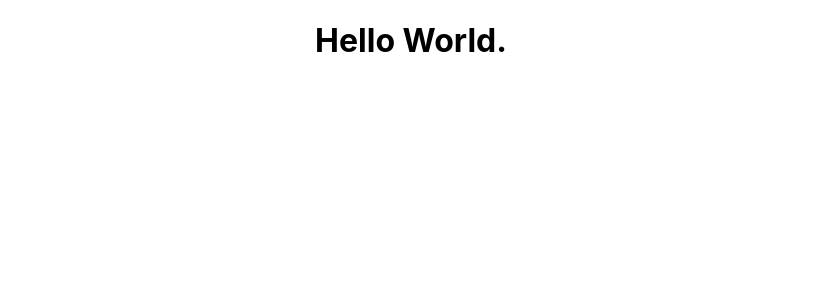
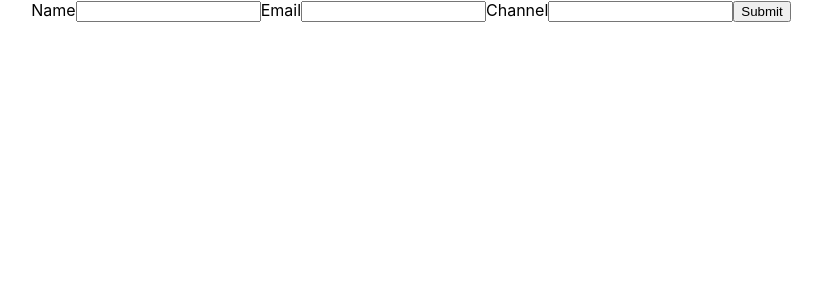
Before and after one commit to CharlesIvia/react-formik, a React (Create React App) app: page / in a window 1280 px wide. Shown: the top 300 px of the page, without its empty margins (229-1051 px from the left). Built offline with nearby package versions, Linux system fonts and the light colour scheme.

Commit message:
Created and added simple Youtube form

```diff
--- a/src/App.js
+++ b/src/App.js
@@ -1,10 +1,11 @@
 import React from "react";
 import "./App.css";
+import YoutubeForm from "./components/YoutubeForm";
 
 function App() {
   return (
     <div className="App">
-      <h1>Hello World.</h1>
+      <YoutubeForm />
     </div>
   );
 }
--- /dev/null
+++ b/src/components/YoutubeForm.js
@@ -0,0 +1,22 @@
+import React from "react";
+
+const YoutubeForm = () => {
+  return (
+    <div>
+      <form>
+        <label htmlFor="name">Name</label>
+        <input type="text" id="name" name="name" />
+
+        <label htmlFor="email">Email</label>
+        <input type="email" id="email" name="email" />
+
+        <label htmlFor="channel">Channel</label>
+        <input type="text" id="channel" name="channel" />
+
+        <button>Submit</button>
+      </form>
+    </div>
+  );
+};
+
+export default YoutubeForm;
```
